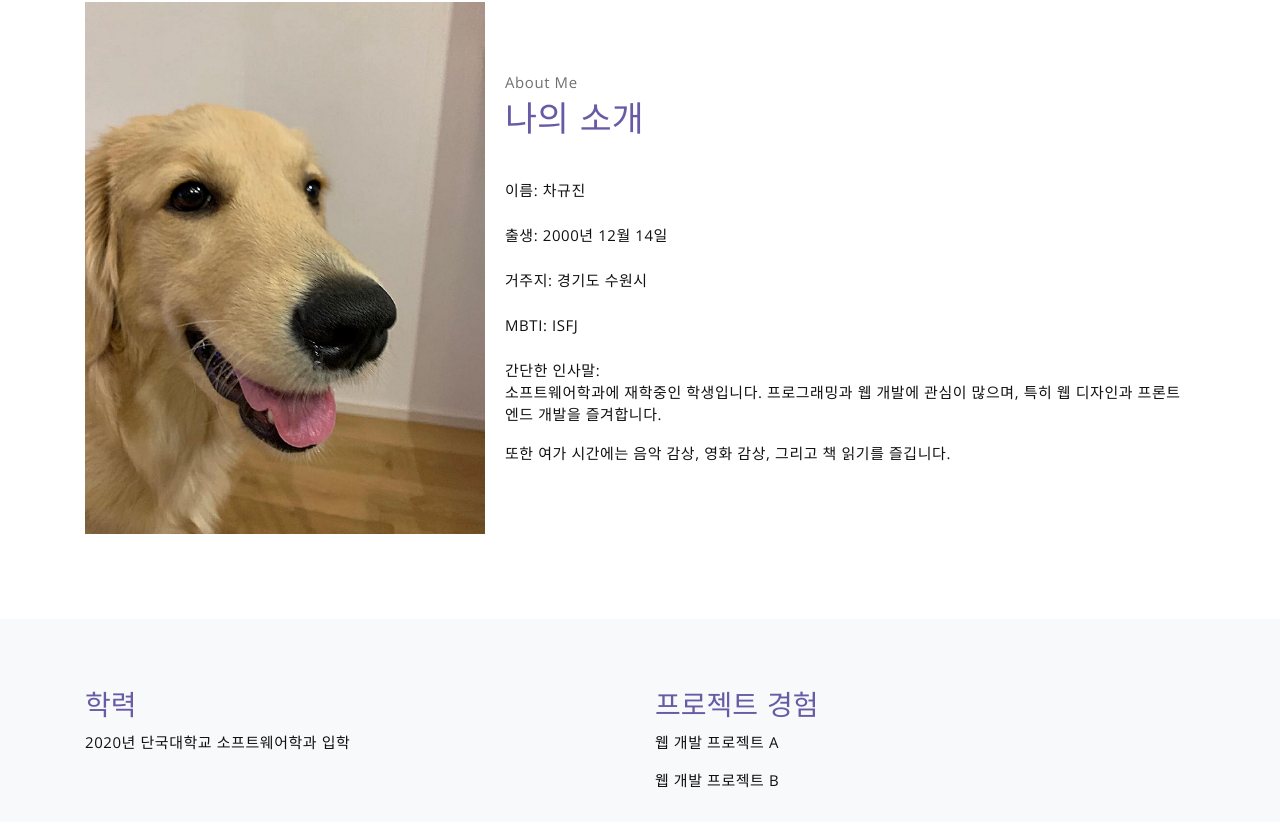
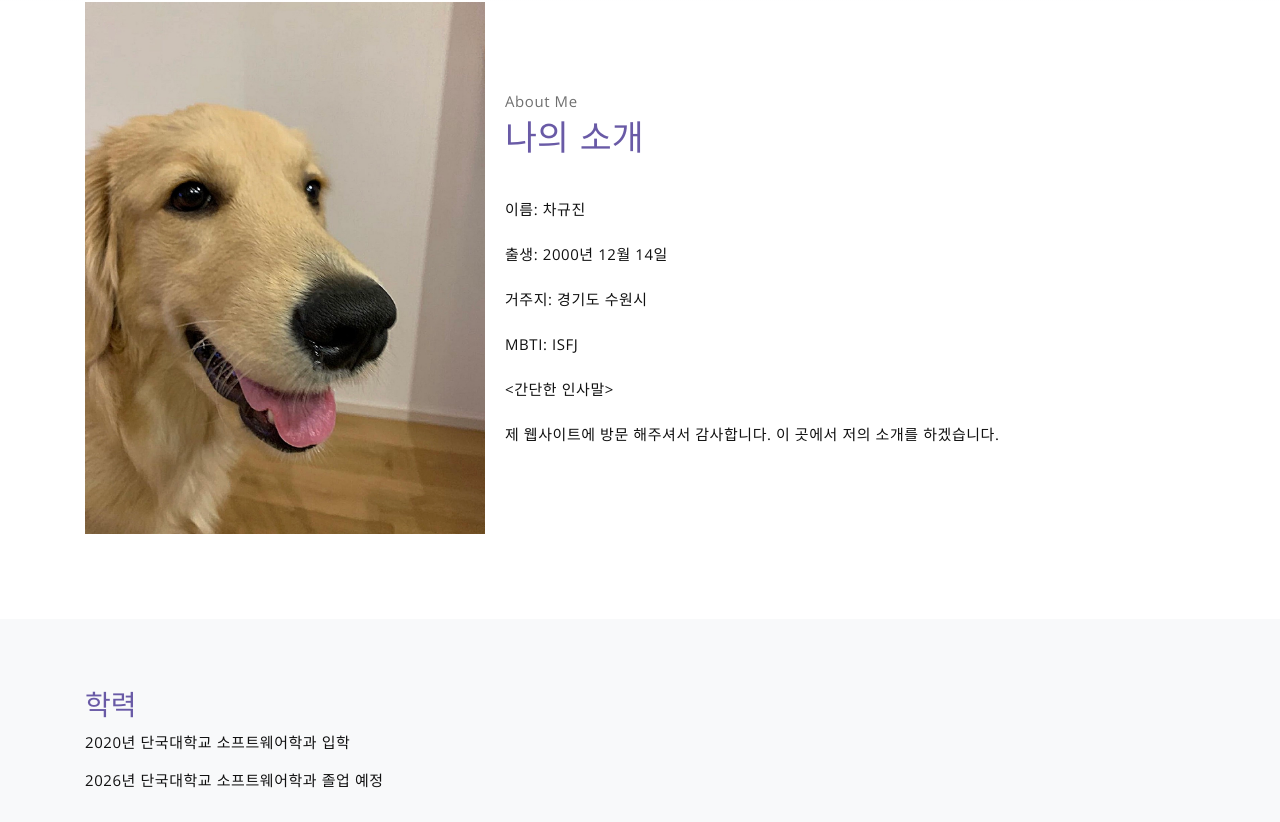
Before and after one commit to gyujin00/Mid-Term-Project, a website: page meyawo/public_html/index.html in a window 1280 px wide. Shown: the part 798-1620 px from the top of the page. Drawn offline with nearby package versions, Linux system fonts and the light colour scheme; a web font is replaced by a local one.

Commit message:
commit 6

```diff
--- a/meyawo/public_html/index.html
+++ b/meyawo/public_html/index.html
@@ -25,7 +25,7 @@
                     <a class="link" href="#about">About</a>
                 </li>
                 <li class="item">
-                    <a class="link" href="#portfolio">Portfolio</a>
+                    <a class="link" href="#career">career</a>
                 </li>
                 <li class="item">
                     <a class="link" href="#testmonial">Testmonial</a>
@@ -78,11 +78,8 @@
                         <br>출생: 2000년 12월 14일</br>
                         <br>거주지: 경기도 수원시</br>
                         <br>MBTI: ISFJ</br>
-                        <br>간단한 인사말:</br>
-                        소프트웨어학과에 재학중인 학생입니다. 프로그래밍과 웹 개발에 관심이 많으며, 특히 웹 디자인과 프론트엔드 개발을 즐겨합니다.
-                    </p>
-                    <p>
-                        또한 여가 시간에는 음악 감상, 영화 감상, 그리고 책 읽기를 즐깁니다.
+                        <br><간단한 인사말></br>
+                        <br>제 웹사이트에 방문 해주셔서 감사합니다. 이 곳에서 저의 소개를 하겠습니다.
                     </p>
                 </div>
             </div><!-- end of about wrapper -->
@@ -97,13 +94,10 @@
                 <div class="col-lg-6">
                     <h3>학력</h3>
                     <p>2020년 단국대학교 소프트웨어학과 입학</p>
+                    <p>2026년 단국대학교 소프트웨어학과 졸업 예정</p>
 
                 </div>
-                <div class="col-lg-6">
-                    <h3>프로젝트 경험</h3>
-                    <p>웹 개발 프로젝트 A</p>
-                    <p>웹 개발 프로젝트 B</p>
-                </div>
+
             </div>
         </div>
     </section><!-- end of 경력 section -->
```
